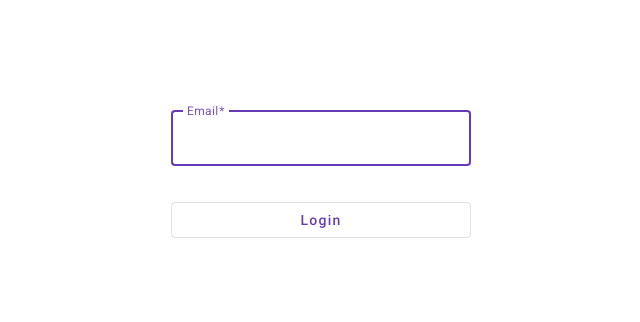
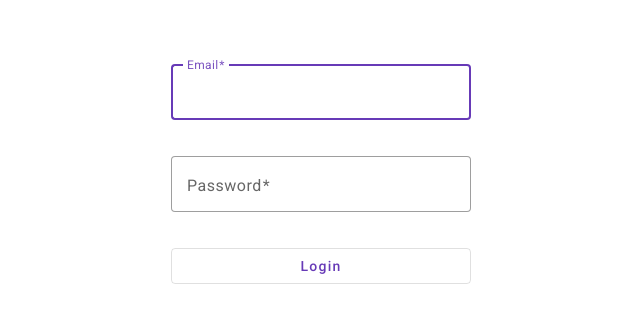
Before and after one commit to Eviive/Angular-Users, an Angular app: page /login in a window 1280 px wide. Shown: the part 226-548 px from the top of the page, without its empty margins (319-959 px from the left). Built offline with nearby package versions, Linux system fonts and the light colour scheme.

Commit message:
feat: added a password to the users

```diff
--- a/src/app/login/login.component.html
+++ b/src/app/login/login.component.html
@@ -1,10 +1,15 @@
-<form (ngSubmit)="handleLogin()">
+@if (emailForm) {
+    <form [formGroup]="emailForm" (ngSubmit)="handleLogin()">
         <mat-form-field appearance="outline">
             <mat-label>Email</mat-label>
-        <input type="email" matInput [formControl]="emailForm" [errorStateMatcher]="matcher" appAutoFocus />
-        @if (emailForm.hasError('email') && !emailForm.hasError('required')) {
+            <input type="email" matInput formControlName="email" [errorStateMatcher]="matcher" appAutoFocus />
+            @if (emailForm.get('email')?.hasError('email') && !emailForm.get('email')?.hasError('required')) {
                 <mat-error>Please enter a valid email address</mat-error>
             }
+        </mat-form-field>
+        <mat-form-field appearance="outline">
+            <mat-label>Password</mat-label>
+            <input type="password" matInput formControlName="password" />
         </mat-form-field>
         <button
             mat-stroked-button
@@ -20,3 +25,4 @@
             </div>
         </button>
     </form>
+}
--- a/src/app/login/login.component.ts
+++ b/src/app/login/login.component.ts
@@ -1,5 +1,5 @@
-import { Component, inject, Input } from '@angular/core';
-import { FormControl, FormsModule, ReactiveFormsModule, Validators } from "@angular/forms";
+import { Component, inject, Input, OnInit } from '@angular/core';
+import { FormBuilder, FormControl, FormGroup, FormsModule, ReactiveFormsModule, Validators } from "@angular/forms";
 import { MatButtonModule } from "@angular/material/button";
 import { MatFormFieldModule } from "@angular/material/form-field";
 import { MatInputModule } from "@angular/material/input";
@@ -8,6 +8,11 @@ import { Router } from "@angular/router";
 import { AutoFocusDirective } from "@app/shared/directives/auto-focus.directive";
 import { AuthService } from "@app/shared/services/auth.service";
 import { errorStateMatcher } from "@app/shared/utils/error-state-matcher";
+
+export type LoginForm = {
+    email: string;
+    password: string;
+};
 
 @Component({
     standalone: true,
@@ -24,10 +29,11 @@ import { errorStateMatcher } from "@app/shared/utils/error-state-matcher";
         AutoFocusDirective
     ]
 })
-export class LoginComponent {
+export class LoginComponent implements OnInit {
 
     private readonly router = inject(Router);
     private readonly authService = inject(AuthService);
+    private readonly formBuilder = inject(FormBuilder);
 
     @Input()
     private redirect?: string;
@@ -36,15 +42,22 @@ export class LoginComponent {
 
     readonly matcher = errorStateMatcher;
 
-    emailForm = new FormControl('', [Validators.required, Validators.email]);
+    emailForm: FormGroup<{ [key in keyof LoginForm]: FormControl<LoginForm[key] | null> }> | null = null;
+
+    ngOnInit() {
+        this.emailForm = this.formBuilder.group({
+            email: ['', [Validators.required, Validators.email]],
+            password: ['', Validators.required]
+        });
+    }
 
     handleLogin() {
-        if (this.emailForm.invalid || this.emailForm.value === null) return;
+        if (!this.emailForm || this.emailForm.invalid || this.emailForm.value === null) return;
 
         this.isLoading = true;
 
         this.authService
-            .login(this.emailForm.value)
+            .login(this.emailForm.value as LoginForm)
             .subscribe({
                 next: () => {
                     this.router
--- a/src/app/shared/services/auth.service.ts
+++ b/src/app/shared/services/auth.service.ts
@@ -1,5 +1,6 @@
 import { inject, Injectable, signal } from '@angular/core';
 import { MatSnackBar } from "@angular/material/snack-bar";
+import { LoginForm } from "@app/login/login.component";
 import { UserService } from "@app/shared/services/user.service";
 import { User } from "@app/users/user.model";
 import { map, Observable, tap } from "rxjs";
@@ -24,11 +25,14 @@ export class AuthService {
         this._currentUser.set(user);
     }
 
-    login(email: string): Observable<boolean> {
+    login(loginForm: LoginForm): Observable<boolean> {
         return this.userService
             .getUsers()
             .pipe(
-                map(users => users.find(user => user.email === email)),
+                map(users => users.find(user =>
+                    user.email === loginForm.email &&
+                    user.password === loginForm.password
+                )),
                 map(user => {
                     if (!user) {
                         localStorage.removeItem('user');
--- a/src/app/users/user-form/user-form.component.ts
+++ b/src/app/users/user-form/user-form.component.ts
@@ -69,7 +69,8 @@ export class UserFormComponent extends Destroyed implements OnInit {
             name: [this.user?.name ?? "", Validators.required],
             occupation: [this.user?.occupation ?? "", Validators.required],
             email: [this.user?.email ?? "", [Validators.required, Validators.email]],
-            bio: [this.user?.bio ?? "", Validators.required]
+            bio: [this.user?.bio ?? "", Validators.required],
+            password: [this.user?.password ?? "", Validators.required]
         });
     }
 
--- a/src/app/users/user-list/user-list.component.ts
+++ b/src/app/users/user-list/user-list.component.ts
@@ -76,10 +76,8 @@ export class UserListComponent implements OnChanges {
         return users.filter(user => {
             const userValue = user[filter.key].toString().toLowerCase();
 
-            const isNumberColumn = filter.key === 'id' && typeof filterValue === 'number';
-
-            return isNumberColumn
-                ? filterValue === Number(userValue)
+            return filter.key === 'id'
+                ? filterValue === userValue
                 : userValue.includes(filterValue.toString().toLowerCase());
         });
     }
--- a/src/app/users/user-search-bar/user-search-bar.component.ts
+++ b/src/app/users/user-search-bar/user-search-bar.component.ts
@@ -49,29 +49,31 @@ export class UserSearchBarComponent extends Destroyed implements AfterViewInit {
                         !(e.target instanceof HTMLInputElement)
                     ) return null;
 
-                    return this.selectedKey !== 'id'
-                        ? e.target.value
-                        : e.target.valueAsNumber;
+                    return e.target.value;
                 }),
                 filter(isNotNullOrUndefined),
                 debounceTime(300),
                 distinctUntilChanged()
             )
-            .subscribe(value => {
-                const hasValue = typeof value === 'string' ? value !== '' : !isNaN(value);
-                const emitValue: Filter<User> | null = hasValue
-                    ? {
-                        key: this.selectedKey,
-                        value: value
-                    }
-                    : null;
-                this.filterChange.emit(emitValue);
-            });
+            .subscribe(value =>
+                this.filterChange.emit(
+                    value !== ''
+                        ? {
+                            key: this.selectedKey,
+                            value: value
+                        }
+                        : null
+                )
+            );
     }
 
     handleCriteriaChange() {
-        this.searchBarInput.nativeElement.value = '';
-        this.filterChange.emit(null);
+        if (this.filter === null) return;
+
+        this.filterChange.emit({
+            key: this.selectedKey,
+            value: this.filter.value
+        });
     }
 
 }
--- a/src/app/users/user.model.ts
+++ b/src/app/users/user.model.ts
@@ -1,7 +1,8 @@
 export type User = {
-    id: number;
+    id: string;
     name: string;
     occupation: string;
     email: string;
     bio: string;
+    password: string;
 };
```
Lines whose indentation alone changed are shown as unchanged.
